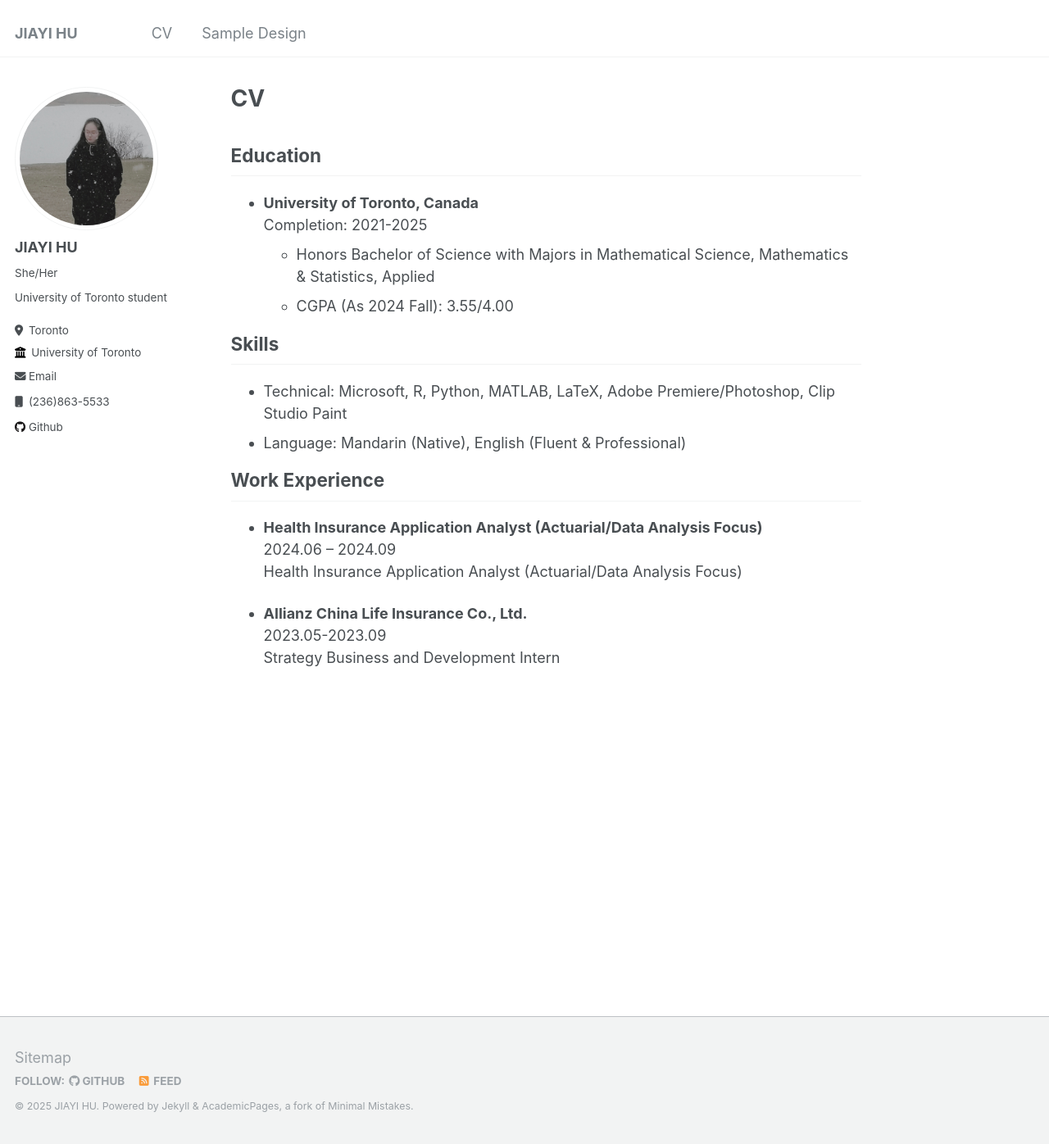
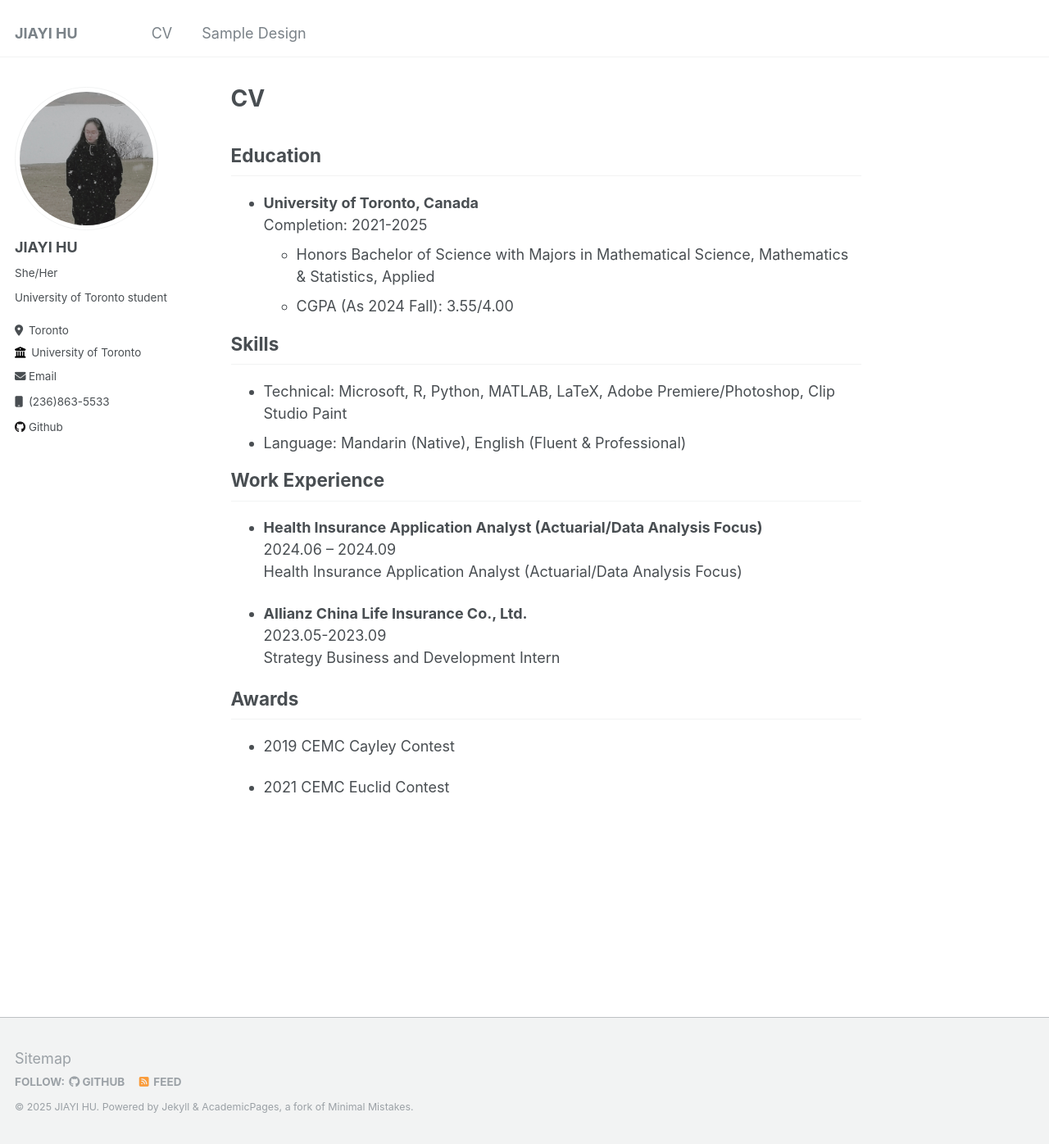
Before and after one commit to Aeon-Hu/Aeon-Hu.github.io, a Jekyll site: the page built from _pages/cv.md, in a window 1280 px wide and 1396 px high. Shown: the whole window at 82% size. Built offline with Jekyll 4.4.1, drawn with Linux system fonts in a browser that asks for light colours.

Commit message:
Update cv.md

```diff
--- a/_pages/cv.md
+++ b/_pages/cv.md
@@ -26,3 +26,10 @@ permalink: /cv/
 
 
 * **Allianz China Life Insurance Co., Ltd.**     <br/>   2023.05-2023.09  <br/> Strategy Business and Development Intern
+
+
+## Awards
+
+* 2019 CEMC Cayley Contest
+
+* 2021 CEMC Euclid Contest
```
